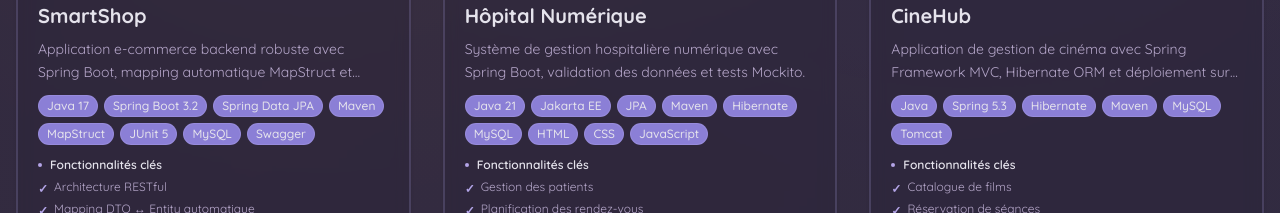
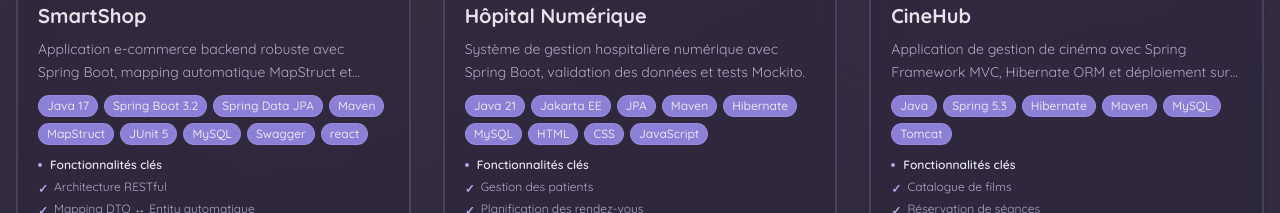
Before and after one commit to Meriem003/portfolio-Meryem, a Next.js app: page / in a window 1280 px wide. Shown: the part 5220-5433 px from the top of the page. Built offline with nearby package versions, Linux system fonts and the light colour scheme.

Commit message:
Vs projects

```diff
--- a/components/sections/projects-section.tsx
+++ b/components/sections/projects-section.tsx
@@ -62,7 +62,7 @@ const projects = [
     description:
       "Application e-commerce backend robuste avec Spring Boot, mapping automatique MapStruct et documentation Swagger/OpenAPI.",
     image: "/SmartShop.webp",
-    technologies: ["Java 17", "Spring Boot 3.2", "Spring Data JPA","Maven","MapStruct", "JUnit 5", "MySQL", "Swagger"],
+    technologies: ["Java 17", "Spring Boot 3.2", "Spring Data JPA","Maven","MapStruct", "JUnit 5", "MySQL", "Swagger", "react"],
     features: [
       "Architecture RESTful",
       "Mapping DTO ↔ Entity automatique",
```
